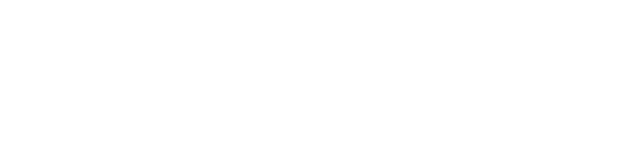
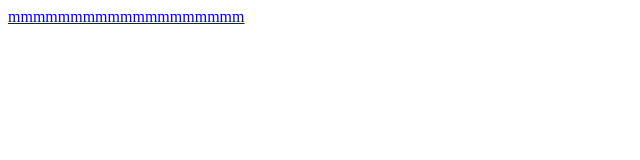
Before and after one commit to forextrader305/forextrader305.github.com, a plain HTML site: page index.html in a window 1280 px wide. Shown: the whole page, without its empty margins (0-640 px from the left). Drawn offline with Linux system fonts and the light colour scheme.

Commit message:
first commit

```diff
--- a/index.html
+++ b/index.html
@@ -9,7 +9,7 @@
 <body>
     <div class="header"></div>
     <div class="body">
-        <a href="http://forextrader305@github.com"></a>
+        <a href="http://forextrader305@github.com">mmmmmmmmmmmmmmmmmmm</a>
     </div>
     <div class="footer'"></div>
 </body>
```
